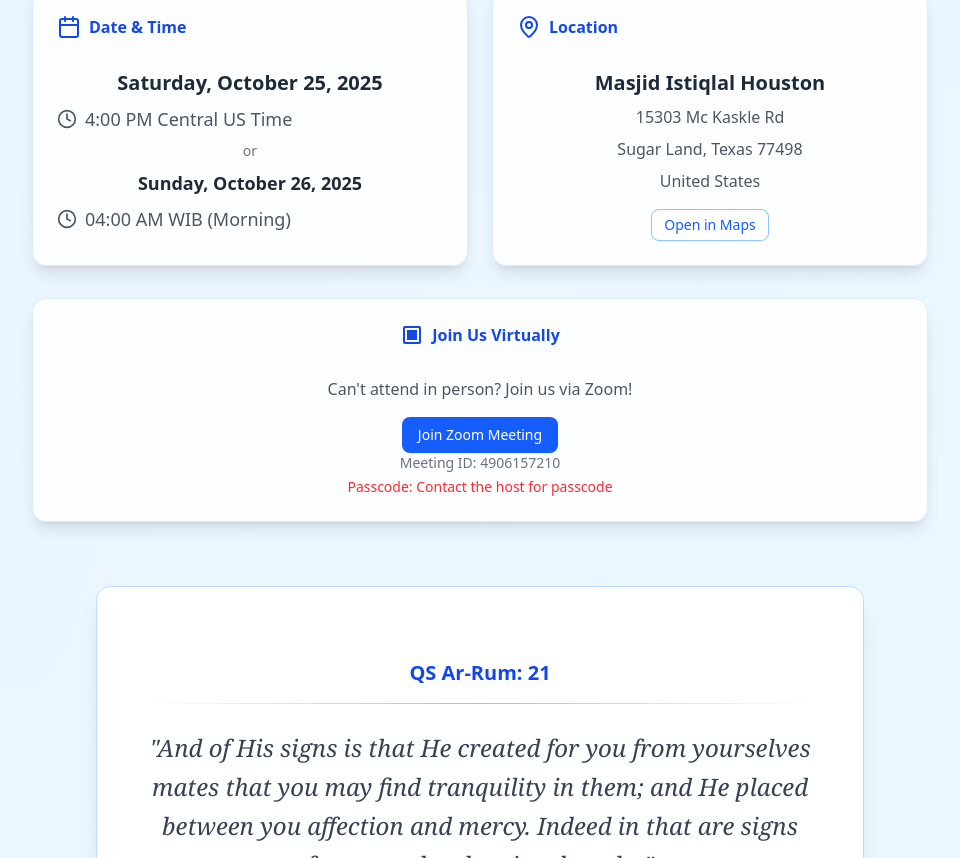
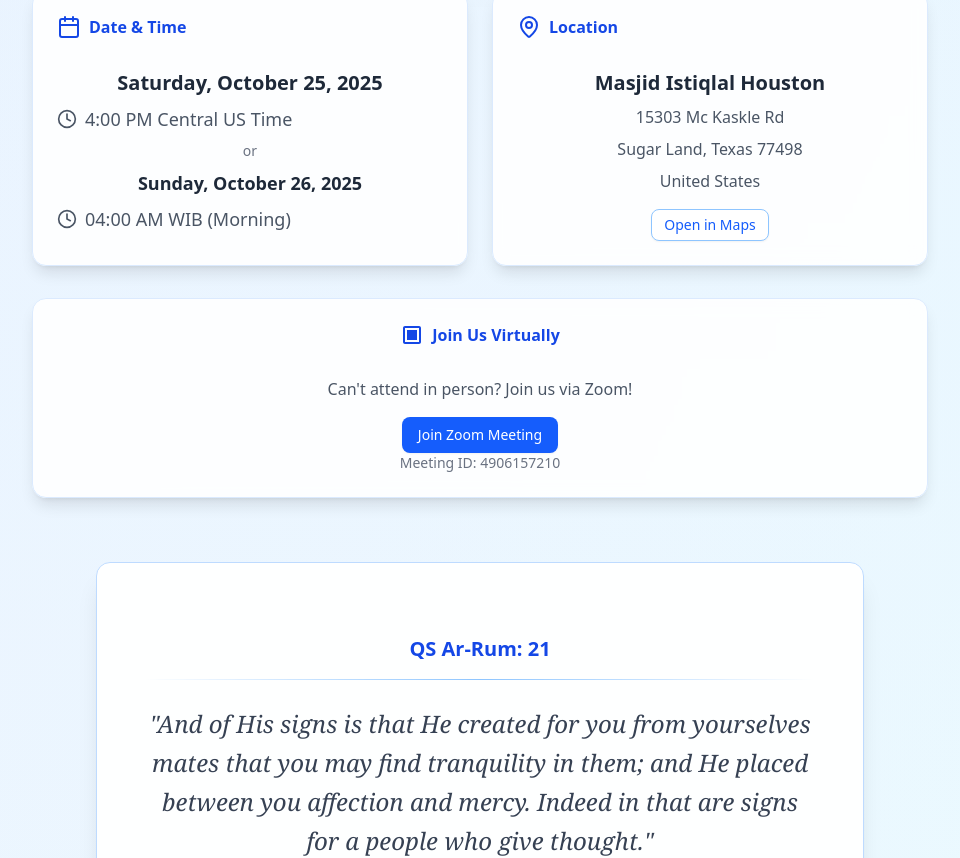
Before and after one commit to awesomemfg/test, a React (Vite) app: page / in a window 1280 px wide. Shown: the part 1942-2800 px from the top of the page, without its empty margins (160-1120 px from the left). Built offline with nearby package versions, Linux system fonts and the light colour scheme; no server answers; the database is empty.

Commit message:
mAKE IT BETTER

```diff
--- a/src/App.jsx
+++ b/src/App.jsx
@@ -468,7 +468,6 @@ function App() {
                   </a>
                   <div className="text-sm text-gray-500 space-y-1">
                     <p>Meeting ID: <span className="font-medium">{import.meta.env.VITE_ZOOM_MEETING_ID}</span></p>
-                    <p className="text-red-500">Passcode: <span className="font-medium">Contact the host for passcode</span></p>
                   </div>
                 </CardContent>
               </Card>
```
